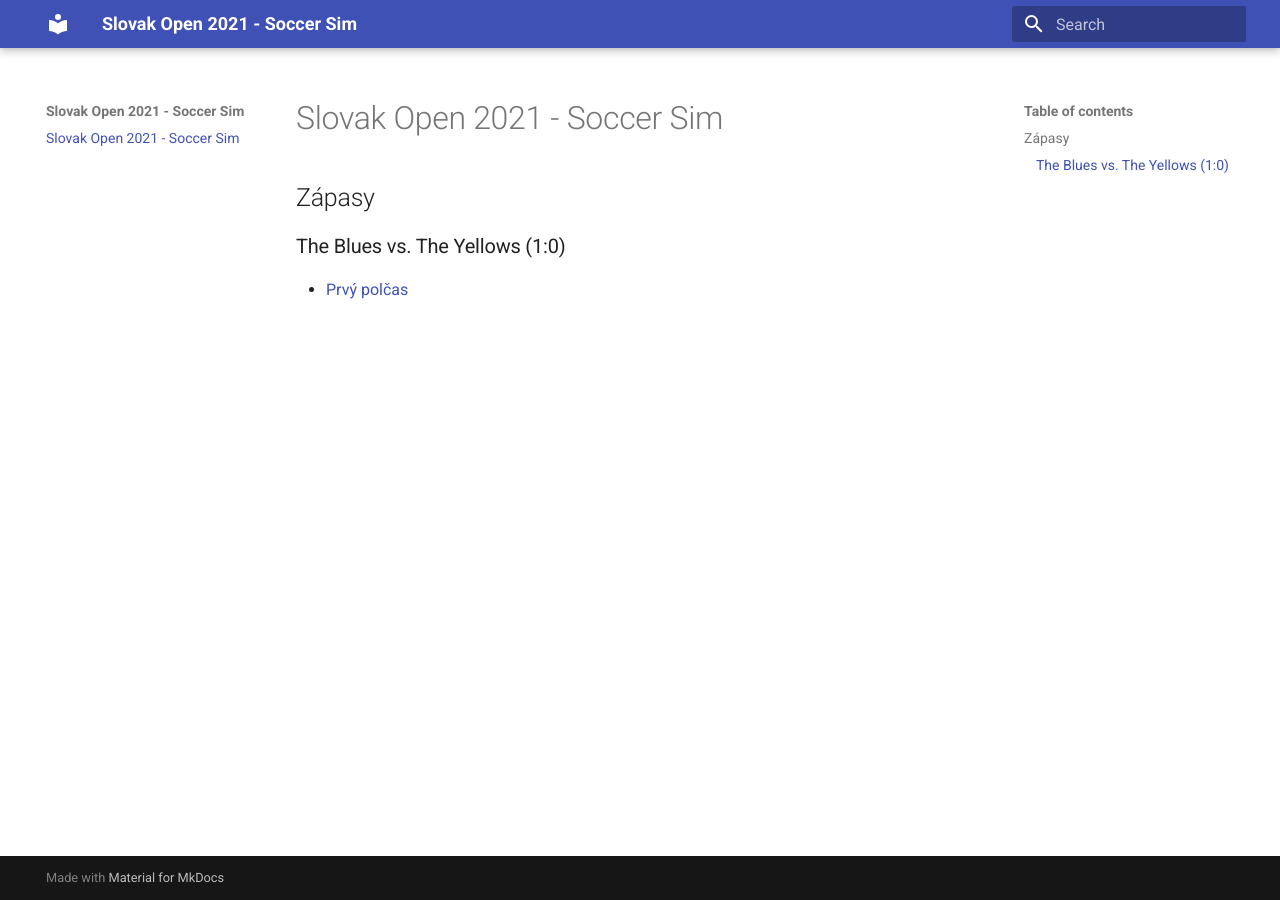
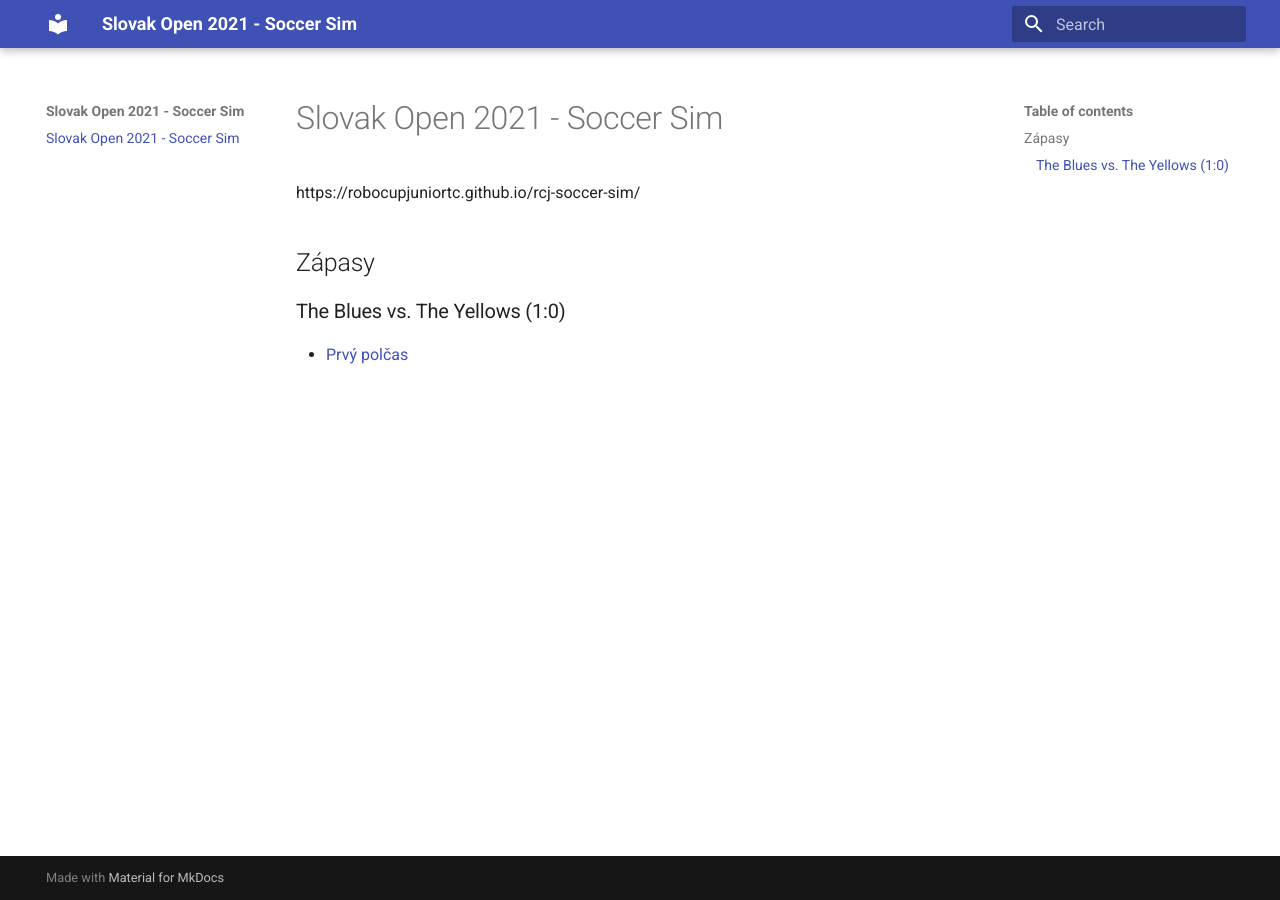
Before and after one commit to RoboCup-Junior-Slovensko/soccer-sim-2021, an MkDocs documentation site: the page built from docs/index.md, in a window 1280 px wide. Built offline with MkDocs 1.6.1 and Material for MkDocs 9.7.7, drawn with Linux system fonts in a browser that asks for light colours; some of the changed lines change nothing that is shown.

Commit message:
add: Link to the Soccer Sim website
Signed-off-by: mr.Shu <mr@shu.io>

```diff
--- a/docs/index.md
+++ b/docs/index.md
@@ -1,5 +1,6 @@
 # Slovak Open 2021 - Soccer Sim
 
+https://robocupjuniortc.github.io/rcj-soccer-sim/
 
 ## Zápasy
 
```
